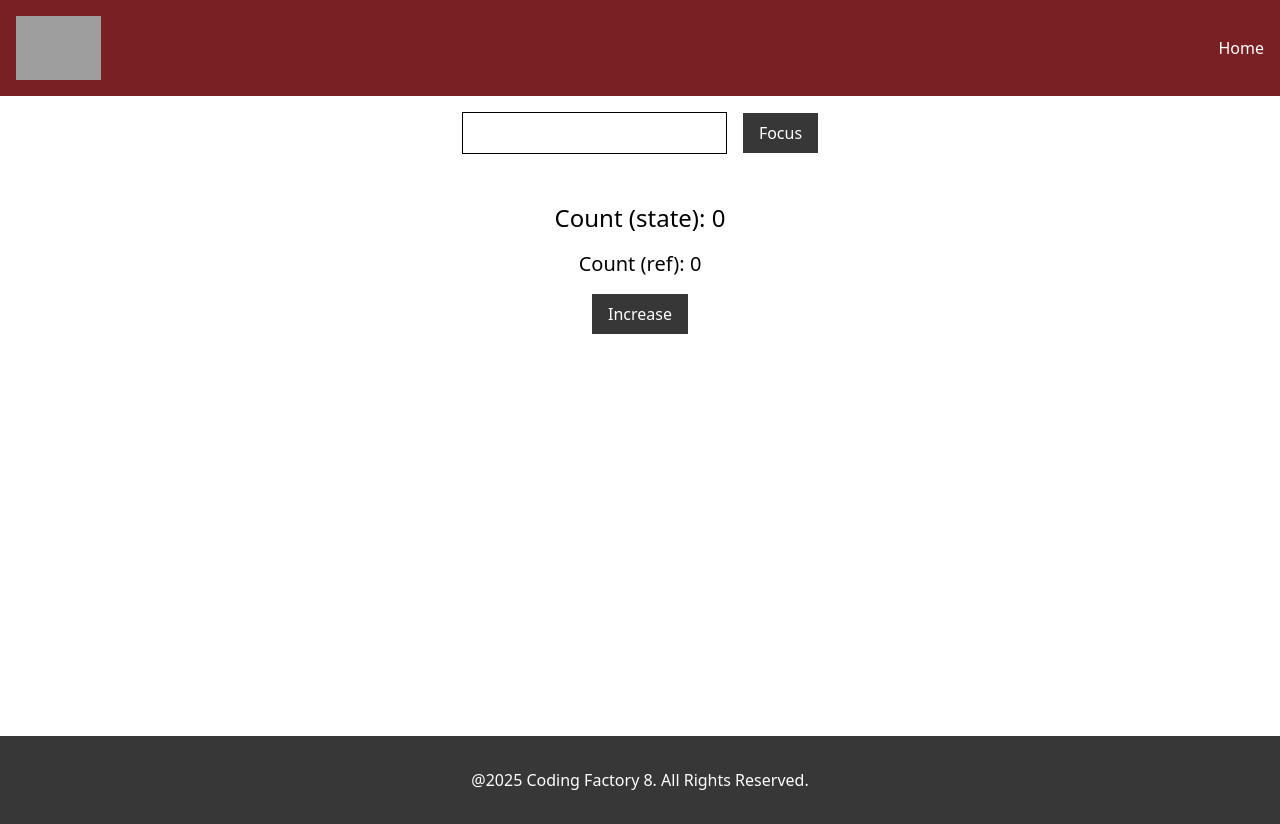
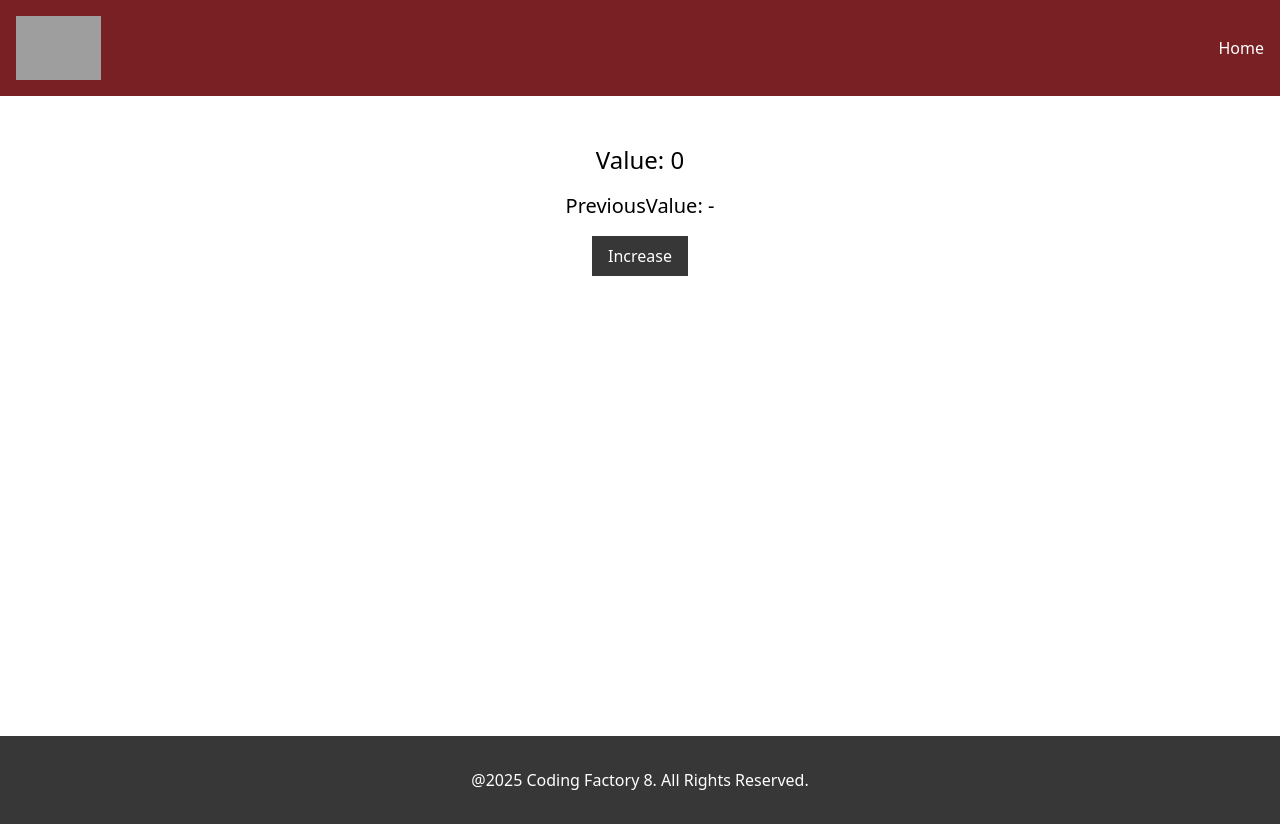
Before and after one commit to vastriantafyllou/cf8-react-intro, a React (Vite) app: page / in a window 1280 px wide. Built offline with nearby package versions, Linux system fonts and the light colour scheme; grey boxes are pictures that could not be loaded.

Commit message:
feat: add PreviousValue component using ref

```diff
--- a/src/App.tsx
+++ b/src/App.tsx
@@ -45,8 +45,9 @@
 
 import Layout from "./components/Layout.tsx";
 // import WindowSize from "./components/WindowSize.tsx";
-import FocusInput from "./components/FocusInput.tsx";
-import CounterWithRef from "./components/CounterWithRef.tsx";
+// import FocusInput from "./components/FocusInput.tsx";
+// import CounterWithRef from "./components/CounterWithRef.tsx";
+import PreviousValue from "./components/PreviousValue.tsx";
 // import NameChangerWithEffect from "./components/NameChangerWithEffect.tsx";
 // import Timer from "./components/Timer.tsx";
 // import CounterWithCustomHook from "./components/CounterWithCustomHook.tsx";
@@ -101,8 +102,9 @@
         {/*<NameChangerWithEffect/>*/}
         {/*<Timer/>*/}
         {/*<WindowSize/>*/}
-        <FocusInput/>
-        <CounterWithRef/>
+        {/*<FocusInput/>*/}
+        {/*<CounterWithRef/>*/}
+        <PreviousValue/>
       </Layout>
     </>
   )
--- /dev/null
+++ b/src/components/PreviousValue.tsx
@@ -0,0 +1,27 @@
+import CounterButton from "./CounterButton.tsx";
+import {useState, useRef, useEffect} from "react";
+
+const PreviousValue = () =>{
+  const [count, setCount] = useState(0);
+  const prevCountRef = useRef<number | null>(null);
+
+  useEffect(() => {
+    prevCountRef.current = count;
+    console.log("prevCountRef", prevCountRef.current);
+  }, [count])
+
+  return (
+    <>
+      <div className="text-center pt-12">
+        <h1 className="text-2xl mb-4">Value: {count}</h1>
+        <h2 className="text-xl mb-4">PreviousValue: {prevCountRef.current ?? "-"}</h2>
+        <CounterButton
+          onClick={() => setCount((prev) => prev + 1)}
+          label="Increase"/>
+      </div>
+
+    </>
+  )
+}
+
+export default PreviousValue;
```
